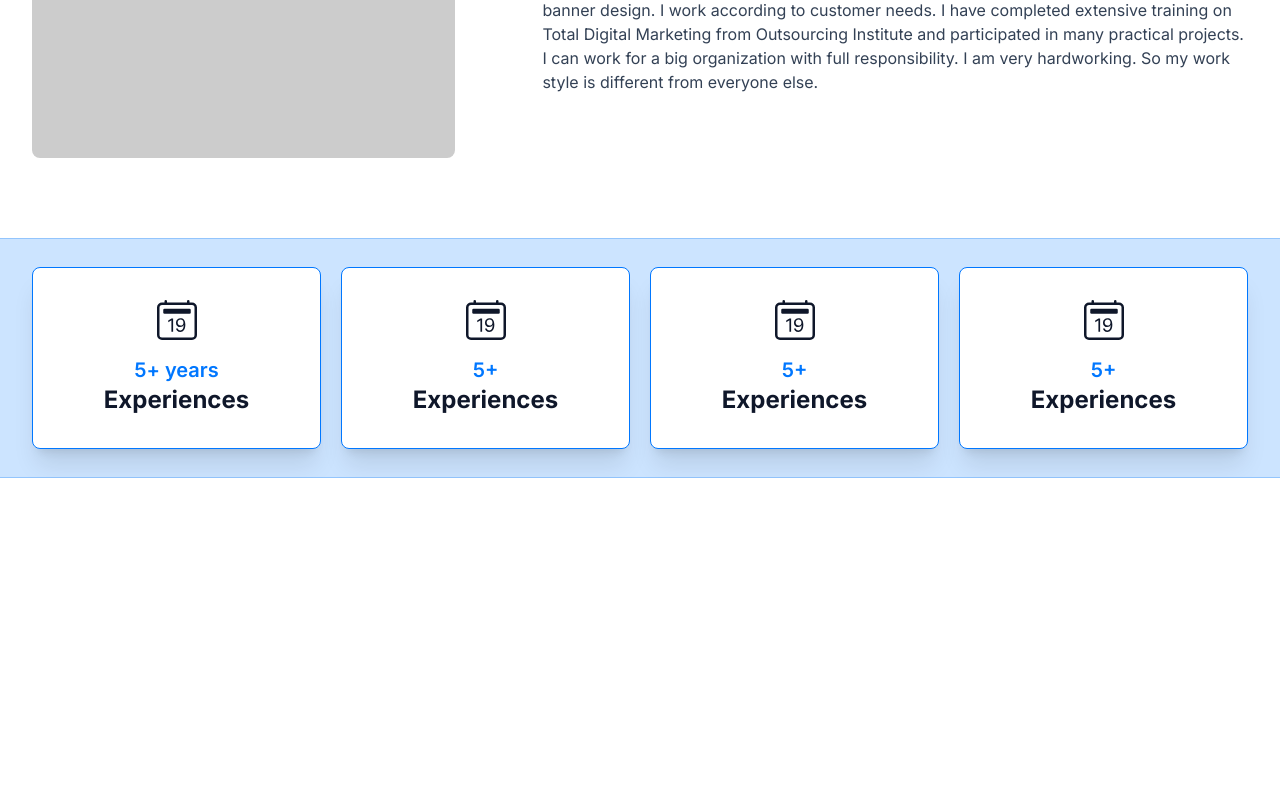
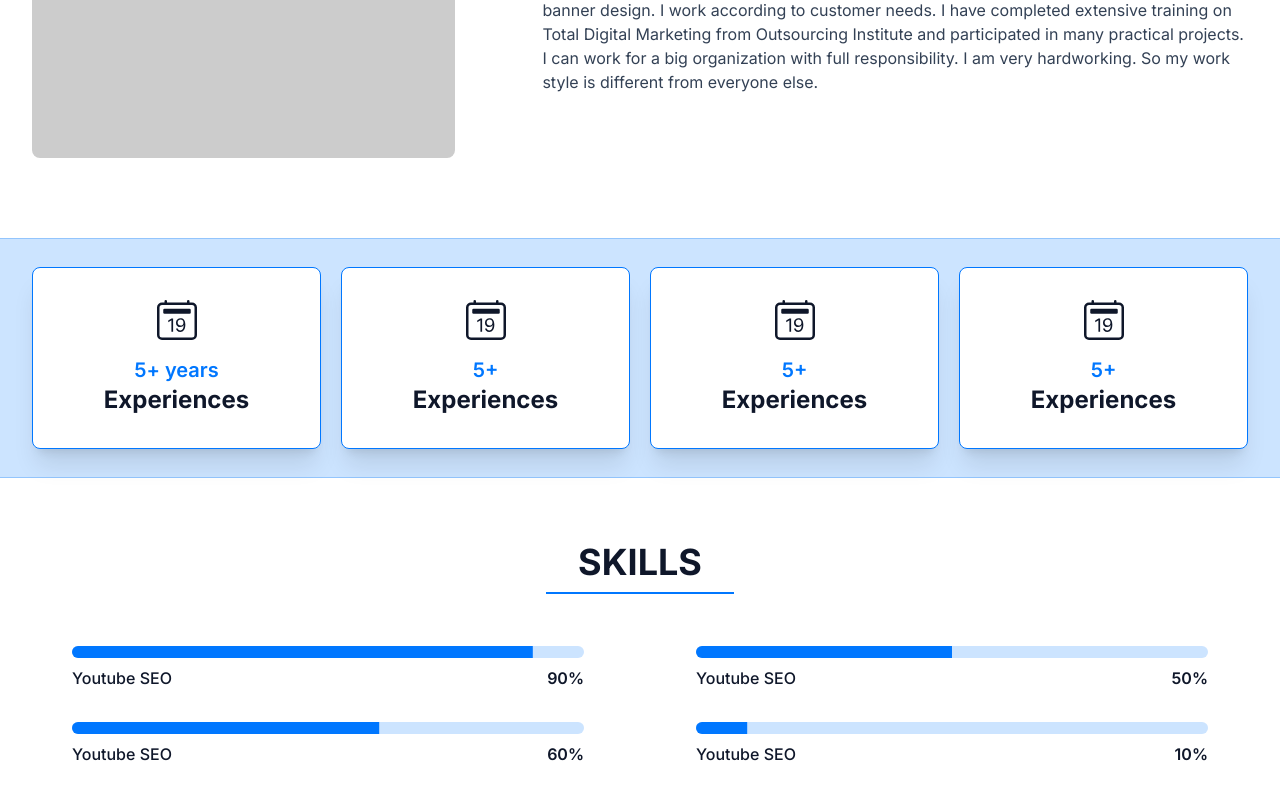
Before and after one commit to shafiqulislamsagor-developer/Client-portfolio, a Next.js app: page / in a window 1280 px wide. Shown: the part 1308-2108 px from the top of the page. Before the commit the page ends 1786 px from the top, so only its background shows below. Built offline with nearby package versions, Linux system fonts and the light colour scheme.

Commit message:
skill section added

```diff
--- a/package.json
+++ b/package.json
@@ -9,6 +9,7 @@
     "lint": "next lint"
   },
   "dependencies": {
+    "@radix-ui/react-progress": "^1.1.0",
     "@radix-ui/react-slot": "^1.1.0",
     "class-variance-authority": "^0.7.0",
     "clsx": "^2.1.1",
--- a/src/app/page.tsx
+++ b/src/app/page.tsx
@@ -1,6 +1,7 @@
 import Commitment from "@/components/commitment/Commitment";
 import Hero from "@/components/hero/Hero";
 import Intro from "@/components/intro/Intro";
+import Skill from "@/components/skill/Skill";
 import Work from "@/components/work/Work";
 
 export default function Home() {
@@ -10,6 +11,7 @@ export default function Home() {
       <Work />
       <Intro />
       <Commitment />
+      <Skill />
     </main>
   );
 }
--- /dev/null
+++ b/src/components/Customprogress/CustomProgress.tsx
@@ -0,0 +1,29 @@
+"use client";
+
+import { useEffect, useState } from "react";
+import { Progress } from "../ui/progress";
+
+export default function CustomProgress({
+  value,
+  title,
+}: {
+  value: number;
+  title: string;
+}) {
+  const [progress, setProgress] = useState(0);
+
+  useEffect(() => {
+    const timer = setTimeout(() => setProgress(value), 500);
+    return () => clearTimeout(timer);
+  }, [value]);
+
+  return (
+    <div className="w-full max-w-lg mx-auto">
+      <Progress value={progress} className="w-full bg-primary-1" />
+      <div className="flex mt-2 items-center justify-between">
+        <h1 className="font-medium">{title}</h1>
+        <p className="font-semibold">{value}%</p>
+      </div>
+    </div>
+  );
+}
--- /dev/null
+++ b/src/components/skill/Skill.tsx
@@ -0,0 +1,20 @@
+import React from "react";
+import CustomProgress from "../Customprogress/CustomProgress";
+import { SkillsData } from "@/data/informationData";
+
+export default function Skill() {
+  return (
+    <div className="my-16 w-[95%] mx-auto">
+      <h2 className="text-4xl font-bold mb-16 text-center">
+        <span className="border-b-2 border-primary-2 pb-2 px-8 uppercase">
+          skills
+        </span>
+      </h2>
+      <div className="grid grid-cols-1 md:grid-cols-2 gap-8">
+        {SkillsData.map((skill, id) => (
+          <CustomProgress key={id} value={skill.value} title={skill.title} />
+        ))}
+      </div>
+    </div>
+  );
+}
--- /dev/null
+++ b/src/components/ui/progress.tsx
@@ -0,0 +1,28 @@
+"use client";
+
+import * as React from "react";
+import * as ProgressPrimitive from "@radix-ui/react-progress";
+
+import { cn } from "@/lib/utils";
+
+const Progress = React.forwardRef<
+  React.ElementRef<typeof ProgressPrimitive.Root>,
+  React.ComponentPropsWithoutRef<typeof ProgressPrimitive.Root>
+>(({ className, value, ...props }, ref) => (
+  <ProgressPrimitive.Root
+    ref={ref}
+    className={cn(
+      "relative h-3 w-full overflow-hidden rounded-full bg-primary/20",
+      className
+    )}
+    {...props}
+  >
+    <ProgressPrimitive.Indicator
+      className="h-full w-full flex-1  bg-primary-2 duration-500 transition-all"
+      style={{ transform: `translateX(-${100 - (value || 0)}%)` }}
+    />
+  </ProgressPrimitive.Root>
+));
+Progress.displayName = ProgressPrimitive.Root.displayName;
+
+export { Progress };
--- a/src/data/informationData.ts
+++ b/src/data/informationData.ts
@@ -72,3 +72,22 @@ export const CommitmentData = [
         icon: BsCalendar2Date
     },
 ]
+
+export const SkillsData = [
+    {
+        title: 'Youtube SEO',
+        value: 90,
+    },
+    {
+        title: 'Youtube SEO',
+        value: 50,
+    },
+    {
+        title: 'Youtube SEO',
+        value: 60,
+    },
+    {
+        title: 'Youtube SEO',
+        value: 10,
+    },
+]
```
Also changed, not shown: 2 other files (tests, documents, lock files or other folders).
